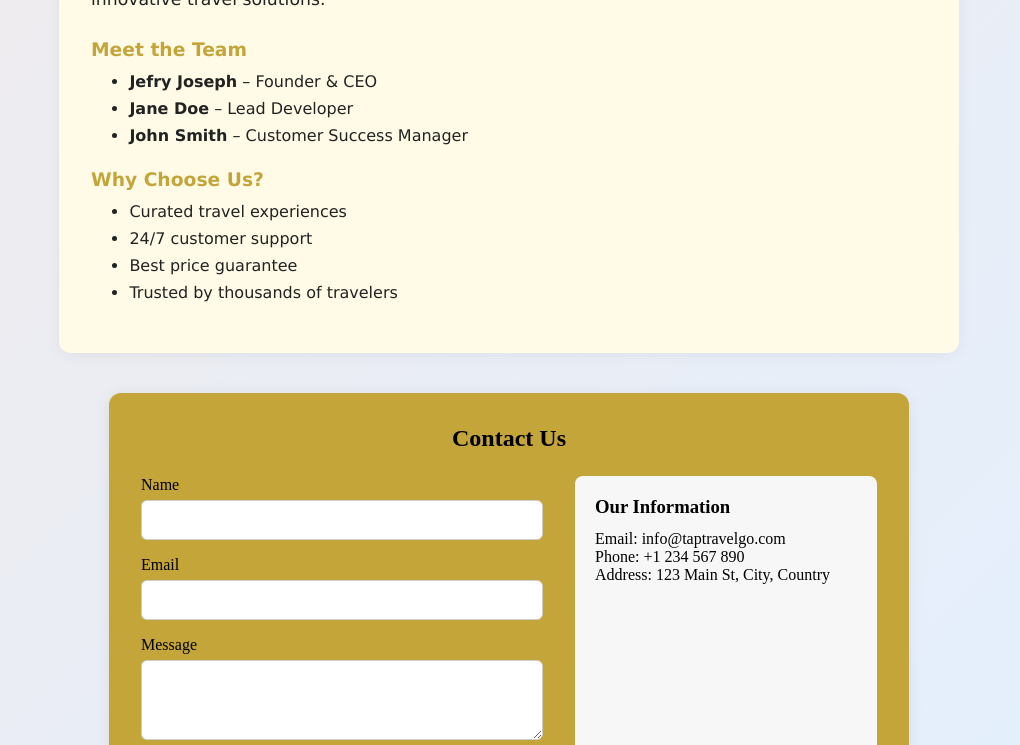
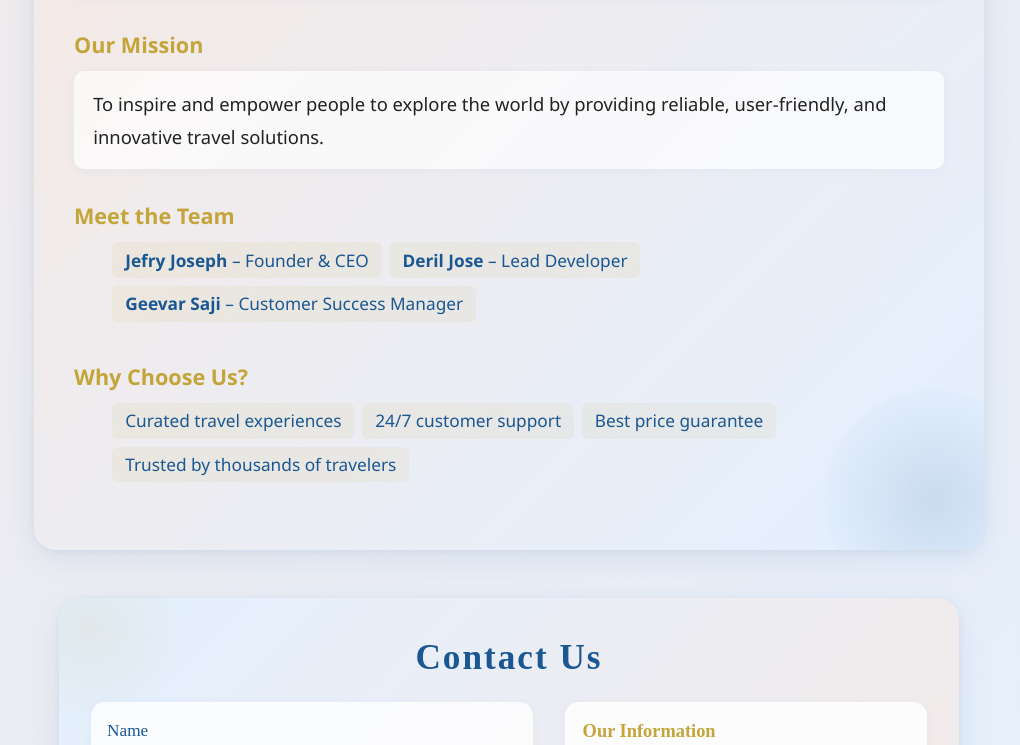
Before and after one commit to jefryj/TapTravelGo, a React (Vite) app: page /home in a window 1280 px wide. Shown: the part 1460-2205 px from the top of the page, without its empty margins (131-1151 px from the left). Built offline with nearby package versions, Linux system fonts and the light colour scheme.

Commit message:
changed the styles of home page

```diff
--- a/src/index.css
+++ b/src/index.css
@@ -159,17 +159,55 @@ body::after {
 }
 
 .contact-container {
-  max-width: 800px;
-  margin: 40px auto;
-  padding: 32px;
-  background: #c3a53a;
-  border-radius: 12px;
-  box-shadow: 0 2px 16px rgba(0,0,0,0.08);
+  max-width: 900px;
+  margin: 48px auto;
+  padding: 2.5rem 2rem 2rem 2rem;
+  background: linear-gradient(135deg, #e3f0ff 0%, #f7e9e3 100%);
+  border-radius: 22px;
+  box-shadow: 0 8px 32px rgba(27,87,147,0.10), 0 1.5px 8px rgba(27,87,147,0.06);
+  position: relative;
+  overflow: hidden;
+}
+
+.contact-container::before {
+  content: "";
+  position: absolute;
+  top: -60px;
+  left: -60px;
+  width: 180px;
+  height: 180px;
+  background: radial-gradient(circle, #c3a53a33 0%, #e3f0ff 80%);
+  opacity: 0.5;
+  border-radius: 50%;
+  z-index: 0;
+}
+
+.contact-container::after {
+  content: "";
+  position: absolute;
+  bottom: -60px;
+  right: -60px;
+  width: 180px;
+  height: 180px;
+  background: radial-gradient(circle, #1b579344 0%, #f7e9e3 80%);
+  opacity: 0.5;
+  border-radius: 50%;
+  z-index: 0;
 }
 
 .contact-container h2 {
   text-align: center;
-  margin-bottom: 24px;
+  margin-bottom: 1.5rem;
+  font-size: 2.2rem;
+  font-weight: bold;
+  letter-spacing: 2px;
+  color: #1b5793;
+  background: linear-gradient(90deg, #1b5793 60%, #c3a53a 100%);
+  -webkit-background-clip: text;
+  -webkit-text-fill-color: transparent;
+  background-clip: text;
+  position: relative;
+  z-index: 1;
 }
 
 .contact-content {
@@ -177,13 +215,19 @@ body::after {
   flex-wrap: wrap;
   gap: 32px;
   justify-content: space-between;
+  position: relative;
+  z-index: 1;
 }
 
 .contact-form {
-  flex: 1 1 320px;
+  flex: 1 1 340px;
   display: flex;
   flex-direction: column;
-  gap: 16px;
+  gap: 18px;
+  background: rgba(255,255,255,0.8);
+  border-radius: 14px;
+  padding: 1.2rem 1rem;
+  box-shadow: 0 2px 12px rgba(27,87,147,0.04);
 }
 
 .contact-form label {
@@ -191,86 +235,219 @@ body::after {
   flex-direction: column;
   font-weight: 500;
   gap: 6px;
+  color: #1b5793;
+  font-size: 1.08rem;
 }
 
 .contact-form input,
 .contact-form textarea {
-  padding: 10px;
-  border: 1px solid #ccc;
-  border-radius: 6px;
+  padding: 12px;
+  border: 1.5px solid #c3a53a;
+  border-radius: 8px;
   font-size: 1rem;
   resize: vertical;
+  background: #f8fafc;
+  transition: border 0.2s;
+}
+
+.contact-form input:focus,
+.contact-form textarea:focus {
+  border: 2px solid #1b5793;
+  outline: none;
 }
 
 .contact-form textarea {
-  min-height: 80px;
+  min-height: 90px;
 }
 
 .contact-form button {
   align-self: flex-start;
-  padding: 10px 24px;
-  background: #007bff;
+  padding: 12px 28px;
+  background: linear-gradient(90deg, #1b5793 60%, #c3a53a 100%);
   color: #fff;
   border: none;
-  border-radius: 6px;
+  border-radius: 8px;
   cursor: pointer;
-  font-size: 1rem;
+  font-size: 1.08rem;
+  font-weight: 600;
   transition: background 0.2s;
+  box-shadow: 0 2px 8px rgba(27,87,147,0.08);
 }
 
 .contact-form button:hover {
-  background: #0056b3;
+  background: linear-gradient(90deg, #c3a53a 0%, #1b5793 100%);
 }
 
 .contact-info {
-  flex: 1 1 220px;
-  background: #f7f7f7;
-  border-radius: 8px;
-  padding: 20px;
-  font-size: 1rem;
+  flex: 1 1 260px;
+  background: rgba(255,255,255,0.85);
+  border-radius: 14px;
+  padding: 1.2rem 1.1rem;
+  font-size: 1.08rem;
+  color: #1b5793;
+  box-shadow: 0 2px 12px rgba(27,87,147,0.04);
+  display: flex;
+  flex-direction: column;
+  gap: 0.7rem;
+  position: relative;
+  z-index: 1;
 }
 
 .contact-info h3 {
   margin-top: 0;
-  margin-bottom: 12px;
+  margin-bottom: 10px;
+  color: #c3a53a;
+  font-size: 1.15rem;
+  font-weight: 600;
+}
+
+.contact-info p,
+.contact-info a {
+  color: #1b5793;
+  text-decoration: none;
+  font-size: 1.05rem;
+  margin: 0;
+  word-break: break-all;
+}
+
+.contact-info a:hover {
+  text-decoration: underline;
+  color: #f093fb;
 }
 
 .AboutUs {
-  background: #fffbe7;
-  border-radius: 12px;
-  box-shadow: 0 2px 16px rgba(0,0,0,0.06);
-  padding: 2rem;
-  max-width: 900px;
-  margin: 40px auto;
-  font-family: Verdana, Geneva, Tahoma, sans-serif;
-  color: #222;
+  background: linear-gradient(135deg, #f7e9e3 0%, #e3f0ff 100%);
+  border-radius: 22px;
+  box-shadow: 0 8px 32px rgba(27,87,147,0.10), 0 1.5px 8px rgba(27,87,147,0.06);
+  padding: 3rem 2.5rem 2.5rem 2.5rem;
+  max-width: 950px;
+  margin: 48px auto 48px auto;
+  font-family: 'Segoe UI', 'Roboto', Arial, sans-serif;
+  color: #1b5793;
+  position: relative;
+  overflow: hidden;
+}
+
+.AboutUs::before {
+  content: "";
+  position: absolute;
+  top: -60px;
+  left: -60px;
+  width: 220px;
+  height: 220px;
+  background: radial-gradient(circle, #c3a53a33 0%, #f7e9e3 80%);
+  opacity: 0.5;
+  border-radius: 50%;
+  z-index: 0;
+}
+
+.AboutUs::after {
+  content: "";
+  position: absolute;
+  bottom: -60px;
+  right: -60px;
+  width: 220px;
+  height: 220px;
+  background: radial-gradient(circle, #1b579344 0%, #e3f0ff 80%);
+  opacity: 0.5;
+  border-radius: 50%;
+  z-index: 0;
 }
 
 .AboutUs h2 {
   text-align: center;
   color: #1b5793;
   margin-bottom: 1.5rem;
+  font-size: 2.5rem;
+  font-weight: bold;
+  letter-spacing: 2px;
+  background: linear-gradient(90deg, #1b5793 60%, #c3a53a 100%);
+  -webkit-background-clip: text;
+  -webkit-text-fill-color: transparent;
+  background-clip: text;
+  z-index: 1;
+  position: relative;
 }
 
 .AboutUs h3 {
   color: #c3a53a;
-  margin-top: 1.5rem;
+  margin-top: 2rem;
   margin-bottom: 0.75rem;
+  font-size: 1.35rem;
+  font-weight: 600;
+  z-index: 1;
+  position: relative;
 }
 
 .AboutUs p {
-  font-size: 1.08rem;
-  line-height: 1.7;
-  margin-bottom: 1rem;
+  font-size: 1.15rem;
+  line-height: 1.8;
+  margin-bottom: 1.2rem;
+  color: #222;
+  background: rgba(255,255,255,0.7);
+  border-radius: 10px;
+  padding: 1rem 1.2rem;
+  z-index: 1;
+  position: relative;
+  box-shadow: 0 2px 12px rgba(27,87,147,0.04);
 }
 
 .AboutUs ul {
   margin-left: 1.2rem;
   margin-bottom: 1.2rem;
   padding-left: 1.2rem;
+  z-index: 1;
+  position: relative;
 }
 
 .AboutUs li {
-  font-size: 1rem;
+  font-size: 1.08rem;
   margin-bottom: 0.5rem;
+  color: #1b5793;
+  background: rgba(195,165,58,0.08);
+  border-radius: 6px;
+  padding: 0.4rem 0.8rem;
+  display: inline-block;
+  margin-right: 0.5rem;
 }
+
+@media (max-width: 1000px) {
+  .AboutUs {
+    padding: 2rem 1rem;
+    max-width: 98vw;
+  }
+  .AboutUs h2 {
+    font-size: 2rem;
+  }
+}
+
+@media (max-width: 600px) {
+  .AboutUs {
+    padding: 1.2rem 0.5rem;
+    margin: 24px 0;
+  }
+  .AboutUs h2 {
+    font-size: 1.3rem;
+  }
+  .AboutUs h3 {
+    font-size: 1.1rem;
+  }
+  .AboutUs p, .AboutUs li {
+    font-size: 1rem;
+    padding: 0.7rem 0.7rem;
+  }
+}
+
+@media (max-width: 900px) {
+  .contact-content {
+    flex-direction: column;
+    gap: 1.5rem;
+  }
+  .contact-form, .contact-info {
+    width: 100%;
+    min-width: unset;
+  }
+  .contact-container {
+    padding: 1.2rem 0.5rem;
+  }
+}
--- a/src/pages/AboutUs.jsx
+++ b/src/pages/AboutUs.jsx
@@ -15,8 +15,8 @@ function AboutUs() {
             <h3>Meet the Team</h3>
             <ul>
                 <li><strong>Jefry Joseph</strong> – Founder & CEO</li>
-                <li><strong>Jane Doe</strong> – Lead Developer</li>
-                <li><strong>John Smith</strong> – Customer Success Manager</li>
+                <li><strong>Deril Jose</strong> – Lead Developer</li>
+                <li><strong>Geevar Saji</strong> – Customer Success Manager</li>
             </ul>
             <h3>Why Choose Us?</h3>
             <ul>
--- a/src/pages/Contact.jsx
+++ b/src/pages/Contact.jsx
@@ -54,8 +54,8 @@ const Contact = () => {
         <div className="contact-info">
           <h3>Our Information</h3>
           <p>Email: info@taptravelgo.com</p>
-          <p>Phone: +1 234 567 890</p>
-          <p>Address: 123 Main St, City, Country</p>
+          <p>Phone: +91 8078342225</p>
+          <p>Address: 123 Second Street,Ernakulam,Kerala</p>
         </div>
       </div>
     </div>
--- a/src/pages/Home.css
+++ b/src/pages/Home.css
@@ -1,3 +1,5 @@
+@import url('https://fonts.googleapis.com/css2?family=Dosis:wght@200..800&display=swap');
+
 .Home {
   display: flex;
   flex-direction: column;
@@ -5,11 +7,12 @@
   justify-content: center;
   min-height: 60vh;
   padding: 2rem 1rem;
-  background-color: hsl(0, 100%, 90%);
+
 }
 
 .home-title {
   font-size: 2.8rem;
+  font-family: Dosis;
   color: #1b5793;
   margin-bottom: 1rem;
   font-weight: bold;
--- a/src/pages/Home.jsx
+++ b/src/pages/Home.jsx
@@ -12,27 +12,27 @@ function Home() {
     },
     {
       name: "Manali, Himachal Pradesh",
-      img: "https://images.unsplash.com/photo-1506744038136-46273834b3fb?auto=format&fit=crop&w=400&q=80",
+      img: "https://www.tripsavvy.com/thmb/zyqX35L3rgFRuVrbGioDKoqPezc=/2121x1414/filters:fill(auto,1)/GettyImages-930881934-5ae56fe48023b90036464e72.jpg",
       desc: "Enjoy snow-capped mountains, adventure sports, and scenic valleys."
     },
     {
       name: "Goa",
-      img: "https://images.unsplash.com/photo-1465101046530-73398c7f28ca?auto=format&fit=crop&w=400&q=80",
+      img: "https://deih43ym53wif.cloudfront.net/cola-beach-goa-india-shutterstock_772145203_82b97bd9df.jpeg",
       desc: "Relax on golden beaches and experience vibrant nightlife and culture."
     },
     {
       name: "Jaipur, Rajasthan",
-      img: "https://images.unsplash.com/photo-1467269204594-9661b134dd2b?auto=format&fit=crop&w=400&q=80",
+      img: "https://th.bing.com/th/id/OIP.Dgef0y0ZHUXw9tfIaVzfdAHaEb?cb=iwp2&rs=1&pid=ImgDetMain",
       desc: "Discover royal palaces, forts, and the rich heritage of the Pink City."
     },
     {
       name: "Rann of Kutch, Gujarat",
-      img: "https://images.unsplash.com/photo-1500534314209-a25ddb2bd429?auto=format&fit=crop&w=400&q=80",
+      img: "https://www.stayvista.com/blog/wp-content/uploads/2023/10/51560305941_3dec221e4f_o.jpg",
       desc: "Marvel at the vast white salt desert and enjoy the Rann Utsav festival."
     },
     {
       name: "Sundarbans, West Bengal",
-      img: "https://images.unsplash.com/photo-1519125323398-675f0ddb6308?auto=format&fit=crop&w=400&q=80",
+      img: "https://www.adotrip.com/public/images/areas/master_images/5f0dbcaae5cb0-Sundarbans_Attractions.jpg",
       desc: "Explore the world's largest mangrove forest and spot the Royal Bengal Tiger."
     }
   ];
@@ -62,7 +62,7 @@ function Home() {
         onChange={e => setSearch(e.target.value)}
       />
       <div className="card-container">
-        {filtered.map((d, idx) => (
+        {filtered.map((d) => (
           <div className="card" key={d.name}>
             <img src={d.img} alt={d.name} className="card-img"/>
             <h3>{d.name}</h3>
```
Also changed, not shown: public/images/elegant-travel.jpg (added).
